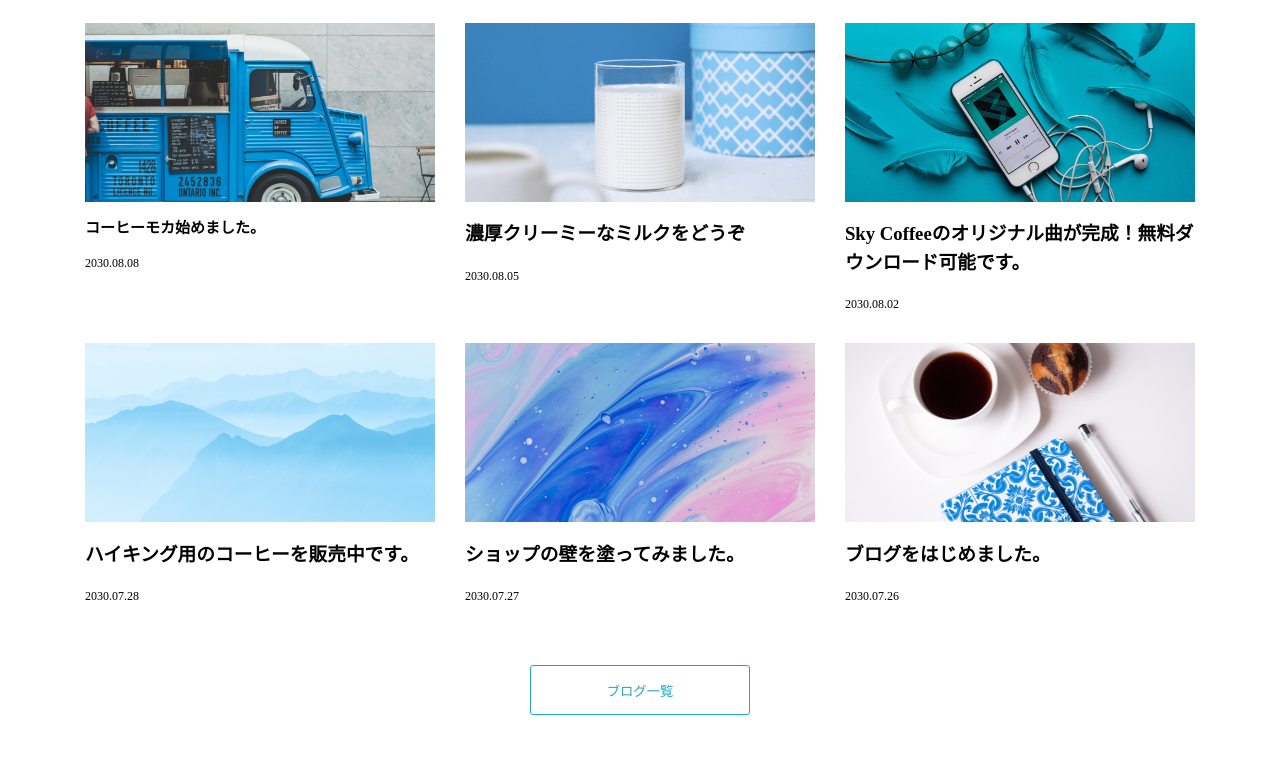
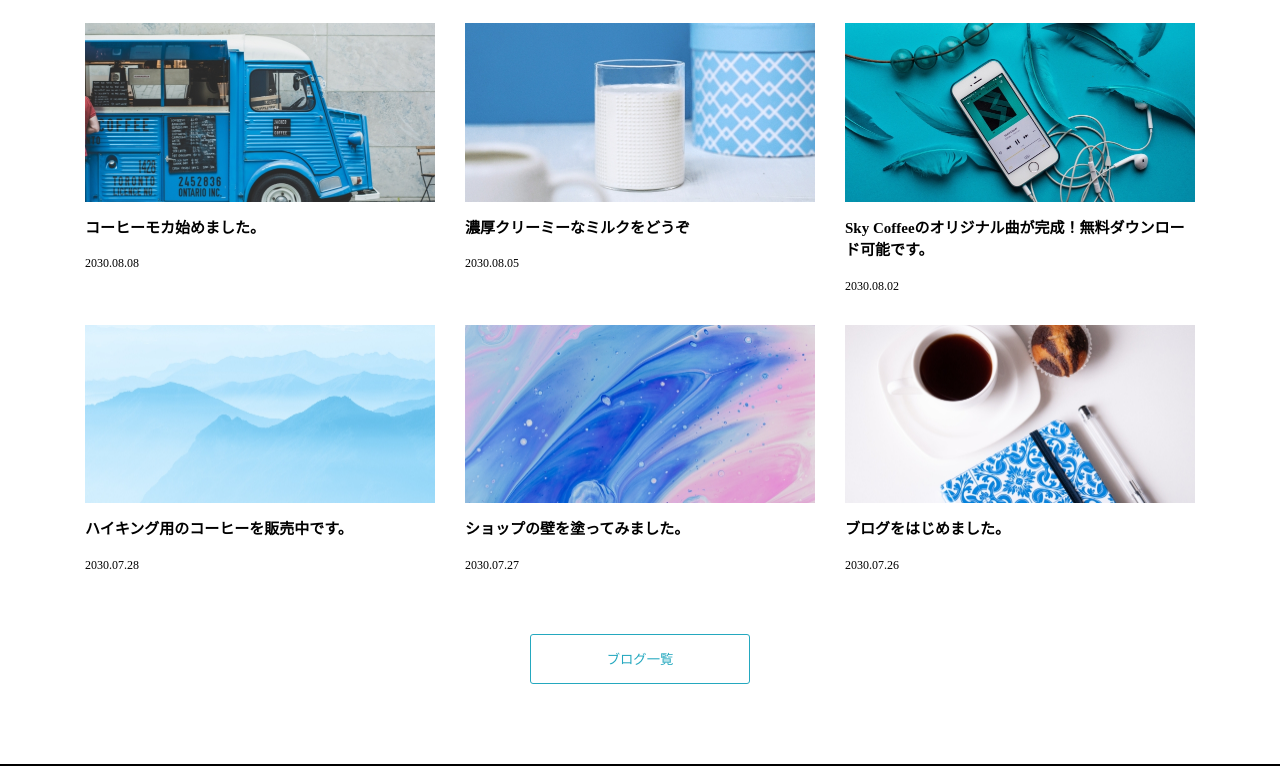
Before and after one commit to RyoT0926/sky-coffee, a plain HTML site: page index.html in a window 1280 px wide. Shown: the part 1719-2485 px from the top of the page. Drawn offline with nearby package versions, Linux system fonts and the light colour scheme.

Commit message:
Update index.html

```diff
--- a/index.html
+++ b/index.html
@@ -28,7 +28,7 @@
 <nav class="global-nav">
 <ul>
   <li><a href="#">menu</a></li>
-  <li><a href="">blog</a></li>
+  <li><a href="#blog-an">blog</a></li>
   <li><a href="#">access</a></li>
 </ul>
 </nav>
@@ -37,9 +37,8 @@
 <main class="content">
   <section class="concept">
     <div class="wrap">
-      <div class="container">
-        <div class="img">
-          <img src="imges/concept.png" alt="coffee">
+      <div class="img">
+        <img src="imges/concept.png" alt="coffee">
         </div>
         <div class="disc">
           <div class="subtitle">concept</div>
@@ -49,7 +48,6 @@
             空の青さを眺めて、<br>
             一息つきましょう
           </p>
-        </div>
       </div>
     </div>
   </section>
@@ -57,6 +55,7 @@
   <!-- blog -->
   <section class="blog">
    <div class="wrap">
+    <div id="blog-an"></div>
       <h2 class="title">blog <br><span class="subtitle">ブログ</span></h2>
       <di class="list">
 
@@ -71,7 +70,7 @@
         <div class="item">
           <a href="#">
             <img src="imges/thumbnail02.png" alt="blog画像">
-            <h3>濃厚クリーミーなミルクをどうぞ</h3>
+            <h3 class="blog-title">濃厚クリーミーなミルクをどうぞ</h3>
             <div class="date">2030.08.05</div>
           </a>
         </div>
@@ -79,7 +78,7 @@
         <div class="item">
           <a href="#">
             <img src="imges/thumbnail03.png" alt="blog画像">
-            <h3>Sky Coffeeのオリジナル曲が完成！無料ダウンロード可能です。
+            <h3 class="blog-title">Sky Coffeeのオリジナル曲が完成！無料ダウンロード可能です。
             </h3>
             <div class="date">2030.08.02</div>
           </a>
@@ -88,7 +87,7 @@
         <div class="item">
           <a href="#">
             <img src="imges/thumbnail04.png" alt="blog画像">
-            <h3>ハイキング用のコーヒーを販売中です。</h3>
+            <h3 class="blog-title">ハイキング用のコーヒーを販売中です。</h3>
             <div class="date">2030.07.28</div>
           </a>
         </div>
@@ -96,7 +95,7 @@
         <div class="item">
           <a href="#">
             <img src="imges/thumbnail05.png" alt="blog画像">
-            <h3>ショップの壁を塗ってみました。</h3>
+            <h3 class="blog-title">ショップの壁を塗ってみました。</h3>
             <div class="date">2030.07.27</div>
           </a>
         </div>
@@ -104,7 +103,7 @@
         <div class="item">
           <a href="#">
             <img src="imges/thumbnail06.png" alt="blog画像">
-            <h3>ブログをはじめました。</h3>
+            <h3 class="blog-title">ブログをはじめました。</h3>
             <div class="date">2030.07.26</div>
           </a>
         </div>
```
